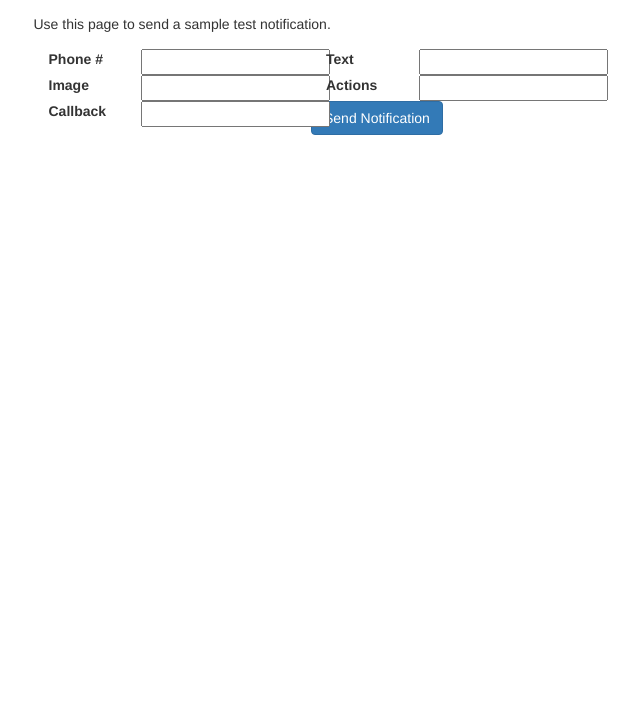
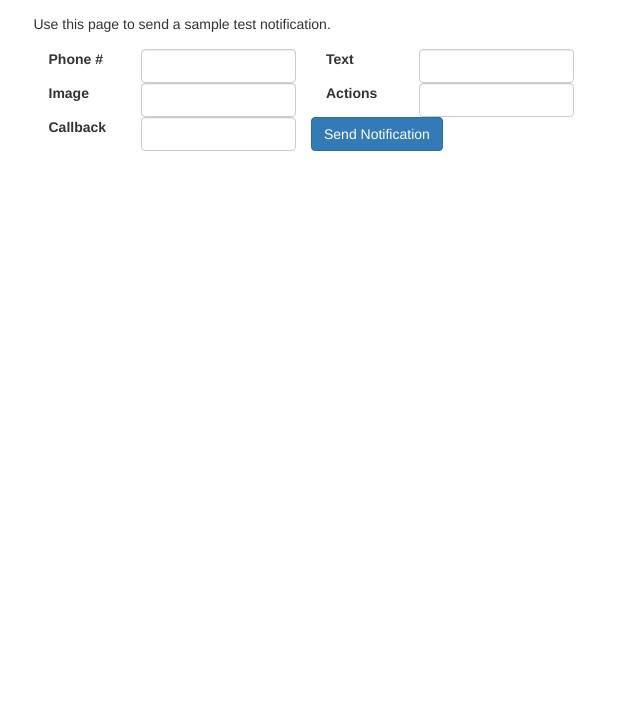
Before and after one commit to buddha-brudda/backend, a website: page public/notify.html in a window 1280 px wide. Shown: the part 96-800 px from the top of the page, without its empty margins (329-969 px from the left). Drawn offline with nearby package versions, Linux system fonts and the light colour scheme.

Commit message:
fxi look again

```diff
--- a/public/notify.html
+++ b/public/notify.html
@@ -16,31 +16,31 @@
           <div class="form-group">
             <label for="name" class="control-label col-md-2">Phone #</label>
             <div class="col-md-4">
-              <input type="text" id="name" />
+              <input type="text" class="form-control" id="name" />
             </div>
           </div>
           <div class="form-group">
             <label for="text" class="control-label col-md-2">Text</label>
             <div class="col-md-4">
-              <input type="text" id="text" />
+              <input type="text" class="form-control" id="text" />
             </div>
           </div>
           <div class="form-group">
             <label for="image" class="control-label col-md-2">Image</label>
             <div class="col-md-4">
-              <input type="text" id="image" />
+              <input type="text" class="form-control" id="image" />
             </div>
           </div>
           <div class="form-group">
             <label for="actions" class="control-label col-md-2">Actions</label>
             <div class="col-md-4">
-              <input type="text" id="actions" />
+              <input type="text" class="form-control" id="actions" />
             </div>
           </div>
           <div class="form-group">
             <label for="callback" class="control-label col-md-2">Callback</label>
             <div class="col-md-4">
-              <input type="text" id="callback" />
+              <input type="text" class="form-control" id="callback" />
             </div>
           </div>
           <button type="submit" class="btn btn-primary">Send Notification</button>
```
